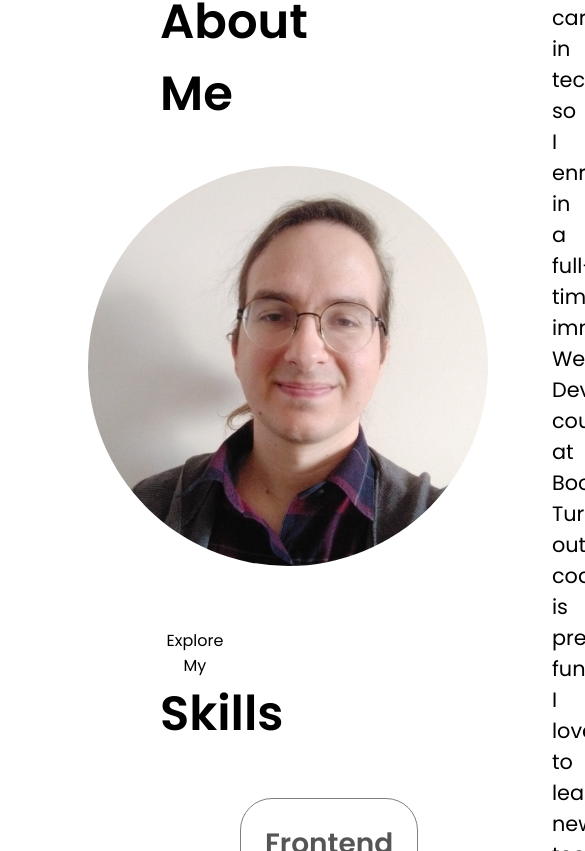
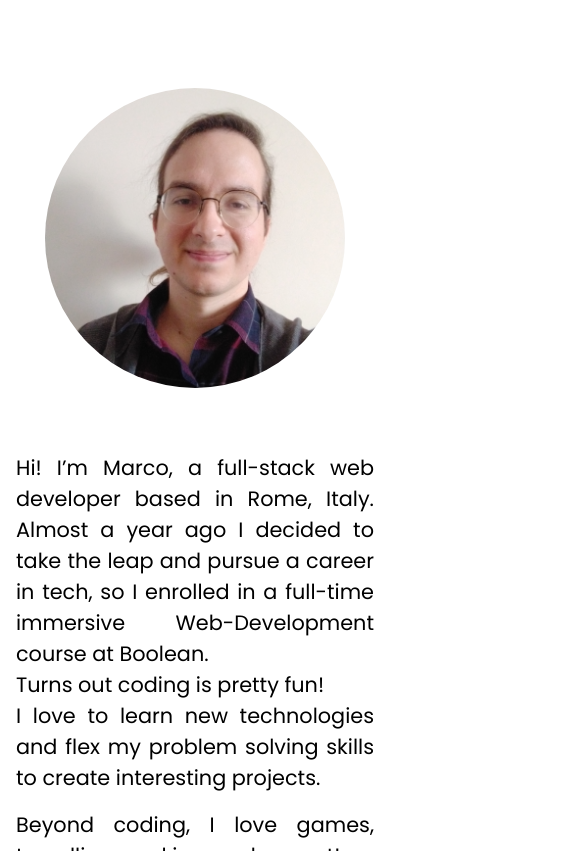
Before and after one commit to MLaz95/portfolio-frontend, a Vue app: page / in a window 390 px wide. Shown: the part 933-1784 px from the top of the page, 585 px wide, since content can reach past the window. Built offline with nearby package versions, Linux system fonts and the light colour scheme.

Commit message:
responsive

```diff
--- a/src/components/Contact.vue
+++ b/src/components/Contact.vue
@@ -22,7 +22,7 @@
         display: flex;
         flex-direction: column;
         justify-content: center;
-        height: 70vh;
+        height: 96vh;
     }
 
     .contact-container{
--- a/src/components/Footer.vue
+++ b/src/components/Footer.vue
@@ -7,7 +7,7 @@
 
 <style>
     footer{
-        height: 26vh;
+        height: 4vh;
         display: flex;
         flex-direction: column;
         justify-content: space-around;
--- a/src/components/Projects.vue
+++ b/src/components/Projects.vue
@@ -55,11 +55,12 @@
         display: flex;
         flex-direction: column;
         justify-content: space-between;
-        padding: 2rem;
+        gap: 1rem;
+        padding: 0.5rem 0;
     }
 
     .project-info h2{
-        font-size: 1.75rem;
+        font-size: 1.5rem;
     }
 
     .tech-container{
@@ -69,6 +70,7 @@
     }
 
     .tech{
+        font-size: 0.75rem;
         padding: 0 0.5rem;
         border: 1px solid gray;
         border-radius: 0.5rem;
--- a/src/main.js
+++ b/src/main.js
@@ -1,5 +1,6 @@
 import { createApp } from 'vue'
 import './style.css'
+import './media-queries.css'
 import App from './App.vue'
 
 createApp(App).mount('#app')
--- /dev/null
+++ b/src/media-queries.css
@@ -0,0 +1,52 @@
+@media only screen and (max-width: 1024px){
+    section{
+        height: 100%;
+    }
+
+    section .section-container{
+        flex-direction: column;
+        margin: 5rem;
+    }
+
+    .section-container .about-details-container{
+        max-width: 100%;
+    }
+
+    #skills .skills-container{
+        padding: 0;
+    }
+
+    .skills-container .skill-box{
+        flex: 1 0 100%;
+    }
+
+    .projects-container{
+        flex-direction: column;
+    }
+}
+
+@media only screen and (max-width: 768px) {
+    section .section-container{
+        margin: 5rem 0;
+    }
+}
+
+@media only screen and (max-width: 425px){
+    nav .links{
+        display: none;
+    }
+
+    section{
+        margin: 0 1rem;
+    }
+
+    .section-container .section__pic-container{
+        width: 300px;
+        height: 300px;
+    }
+
+    .contact-container{
+        /* margin: 1rem 0; */
+        flex-direction: column-reverse;
+    }
+}
```
